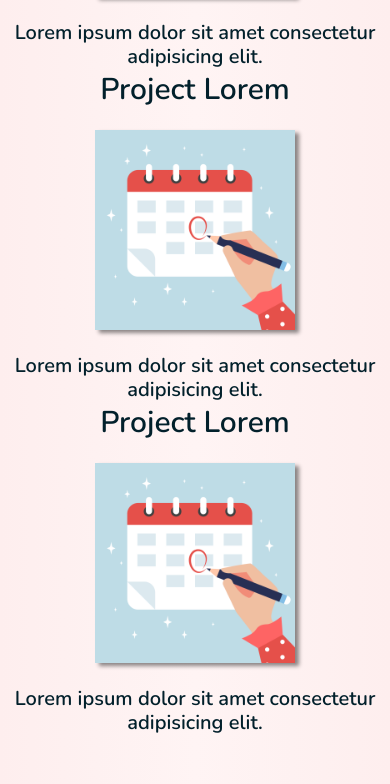
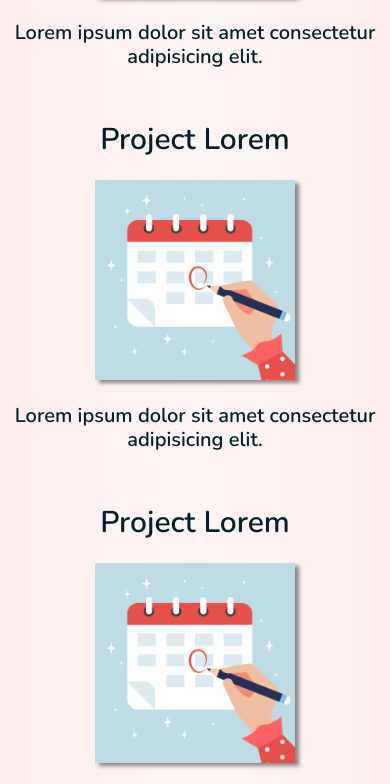
Before and after one commit to YanDamasco/PortfolioBase, a plain HTML site: page index.html in a window 390 px wide. Shown: the part 2256-3040 px from the top of the page. Drawn offline with nearby package versions, Linux system fonts and the light colour scheme.

Commit message:
Atualização pequenos erros.

```diff
--- a/style.css
+++ b/style.css
@@ -457,6 +457,10 @@ footer {
         margin-right: 0;
     }
 
+    .project_2, .project_3 {
+        margin-top: 50px;
+    }
+
     .my_projects {
         display: flex;
         align-items: center;
```
